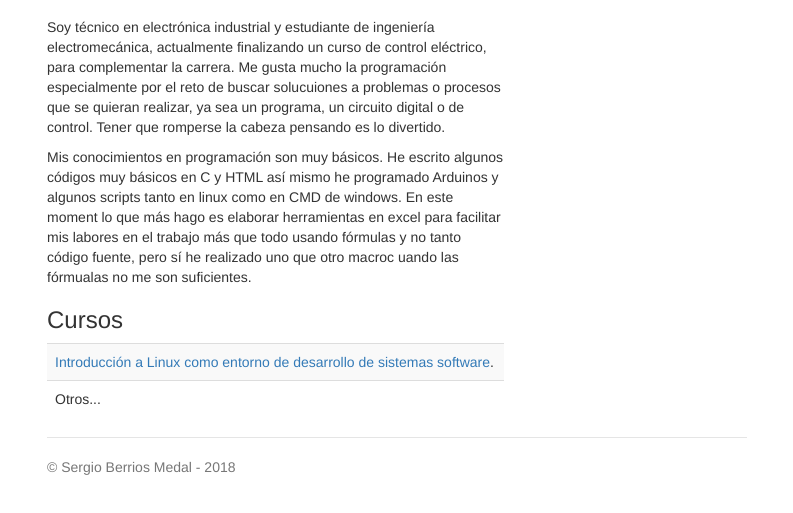
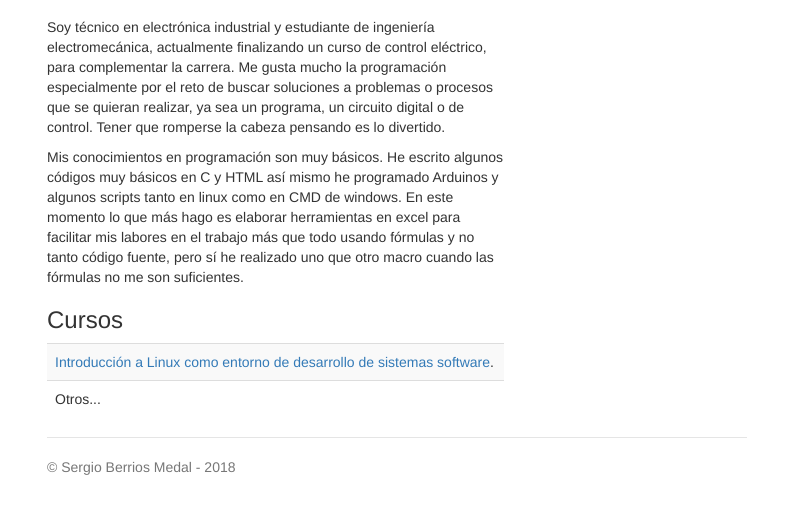
Before and after one commit to checho00o/checho00o.github.io, a plain HTML site: page index.html in a window 1280 px wide. Shown: the part 217-730 px from the top of the page, without its empty margins (243-1036 px from the left). Drawn offline with nearby package versions, Linux system fonts and the light colour scheme.

Commit message:
versión 5, algunas otras correciones en el texto

```diff
--- a/index.html
+++ b/index.html
@@ -37,9 +37,9 @@
       <div class='row'>
         <div class='col-sm-8'>
           <br>
-          <p>Soy técnico en electrónica industrial y estudiante de ingeniería electromecánica, actualmente finalizando un curso de control eléctrico, para complementar la carrera. Me gusta mucho la programación especialmente por el reto de buscar solucuiones a problemas o procesos que se quieran realizar, ya sea un programa, un circuito digital o de control. Tener que romperse la cabeza pensando es lo divertido. </p>
+          <p>Soy técnico en electrónica industrial y estudiante de ingeniería electromecánica, actualmente finalizando un curso de control eléctrico, para complementar la carrera. Me gusta mucho la programación especialmente por el reto de buscar soluciones a problemas o procesos que se quieran realizar, ya sea un programa, un circuito digital o de control. Tener que romperse la cabeza pensando es lo divertido. </p>
 
-          <p>Mis conocimientos en programación son muy básicos. He escrito algunos códigos muy básicos en C y HTML así mismo he programado Arduinos y algunos scripts tanto en linux como en CMD de windows. En este moment lo que más hago es elaborar herramientas en excel para facilitar mis labores en el trabajo más que todo usando fórmulas y no tanto código fuente, pero sí he realizado uno que otro macroc uando las fórmualas no me son suficientes. </p>
+          <p>Mis conocimientos en programación son muy básicos. He escrito algunos códigos muy básicos en C y HTML así mismo he programado Arduinos y algunos scripts tanto en linux como en CMD de windows. En este momento lo que más hago es elaborar herramientas en excel para facilitar mis labores en el trabajo más que todo usando fórmulas y no tanto código fuente, pero sí he realizado uno que otro macro cuando las fórmulas no me son suficientes. </p>
 
           <h3>Cursos</h3>
           <table class='table table-striped'>
```
